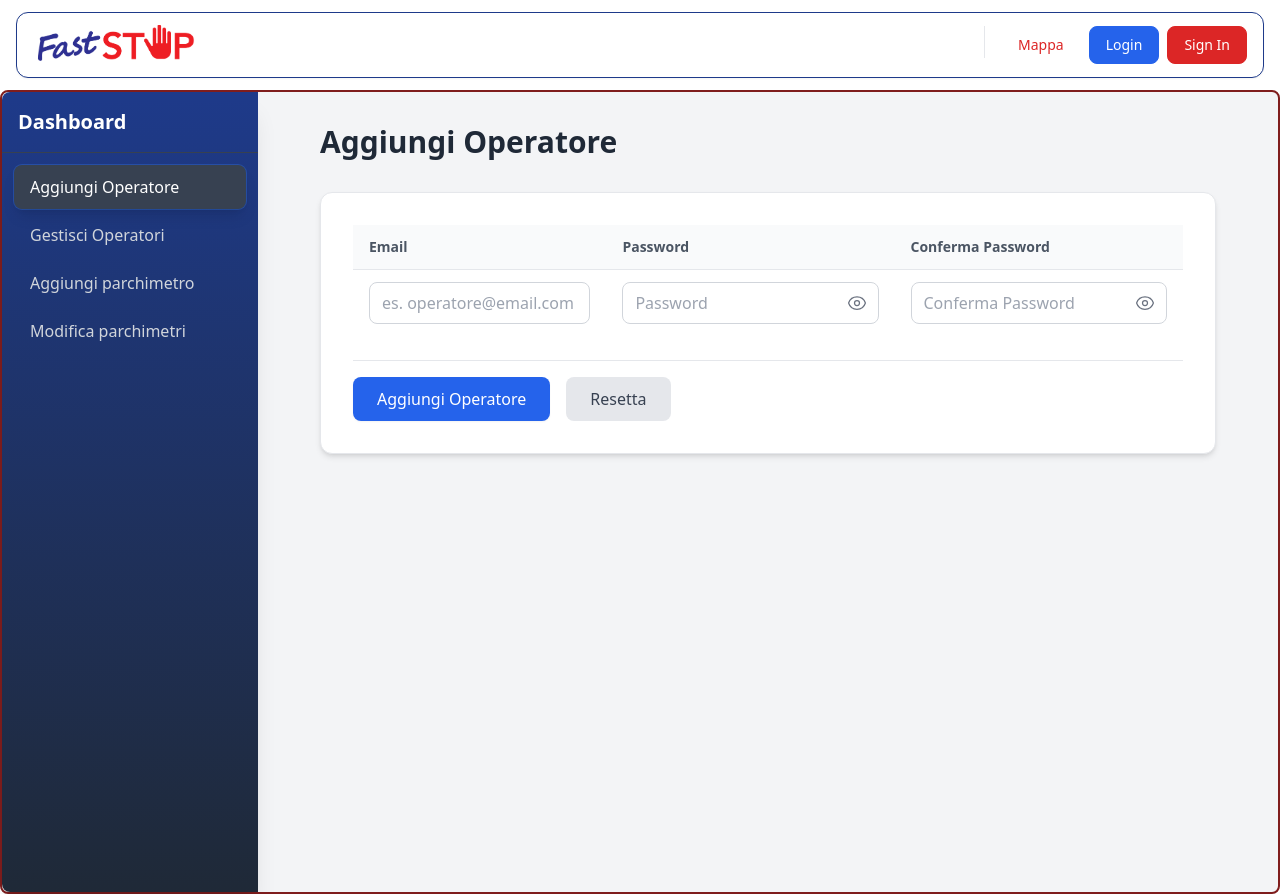
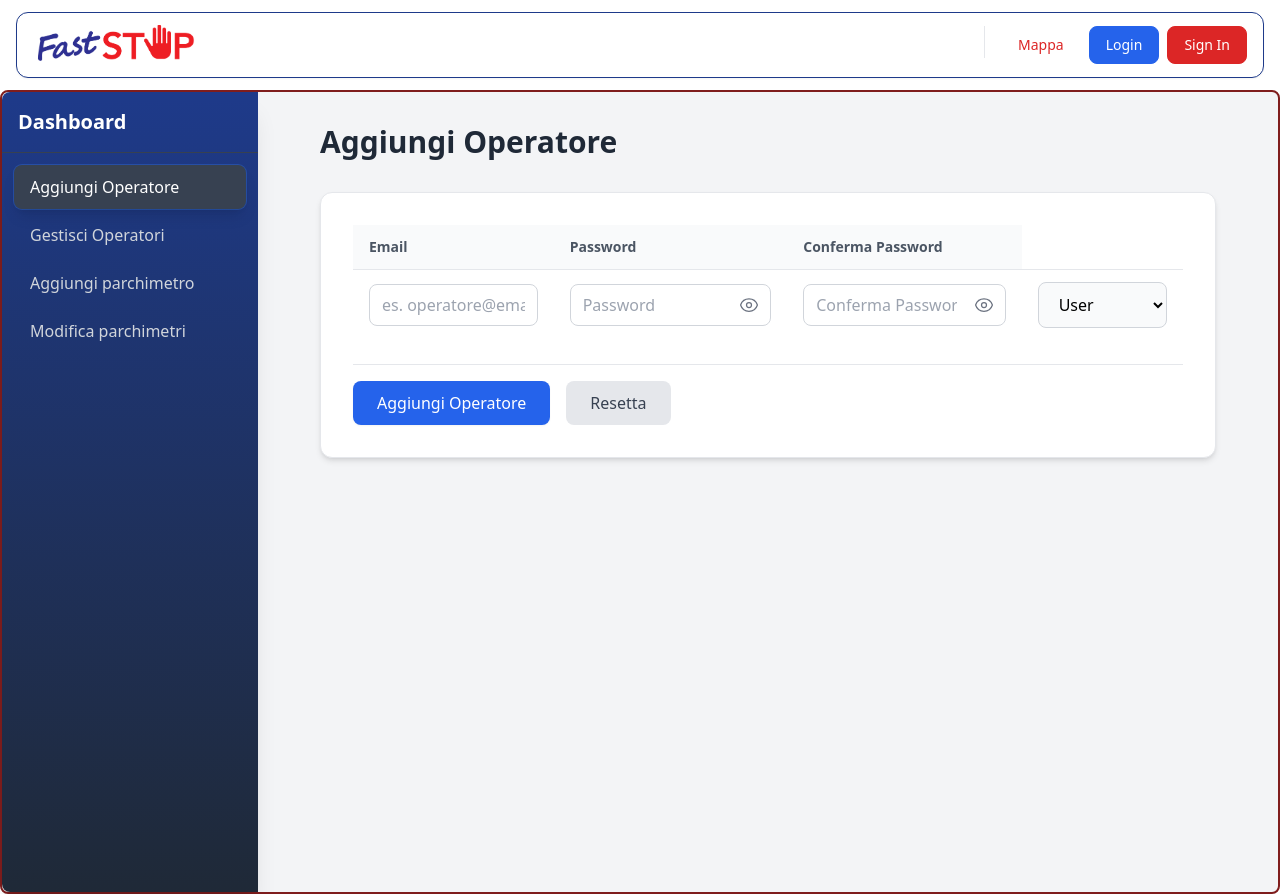
Before and after one commit to BonazziMirco/Fast-Stop-front, a Vue app: page /admin/add-operator in a window 1280 px wide. Built offline with nearby package versions, Linux system fonts and the light colour scheme; no server answers.

Commit message:
role in AddOperator

```diff
--- a/src/views/admin/AddOperator.vue
+++ b/src/views/admin/AddOperator.vue
@@ -87,6 +87,17 @@
                   </button>
                 </div>
               </td>
+              <td class="py-3 px-4">
+                <select id="role"
+                        v-model="role"
+                        :disabled="loading"
+                        class="w-full px-4 py-2.5 bg-gray-50 border border-gray-300 rounded-lg focus:ring-2 focus:ring-blue-500 focus:border-blue-500 transition-all duration-200 disabled:opacity-50 disabled:cursor-not-allowed">
+                  <option value="">Seleziona un ruolo</option>
+                  <option value="0">User</option>
+                  <option value="1">Viewer</option>
+                  <option value="2">Operator</option>
+                </select>
+              </td>
             </tr>
             </tbody>
           </table>
@@ -126,6 +137,7 @@ export default {
       email: "",
       checkPassword: "",
       password: "",
+      role: 0,
       message: null,
       loading: false,
       showPassword: false,
@@ -143,6 +155,7 @@ export default {
         await post('/auth/register', {
           email: this.email,
           password: this.password,
+          authority: this.role,
         })
         console.log("creazione riuscita")
         this.message = 'operatore creato con successo'
@@ -176,6 +189,7 @@ export default {
       this.email = ''
       this.password = ''
       this.checkPassword = ''
+      this.role = 0
       this.showPassword = false
       this.showCheckPassword = false
     }
```
